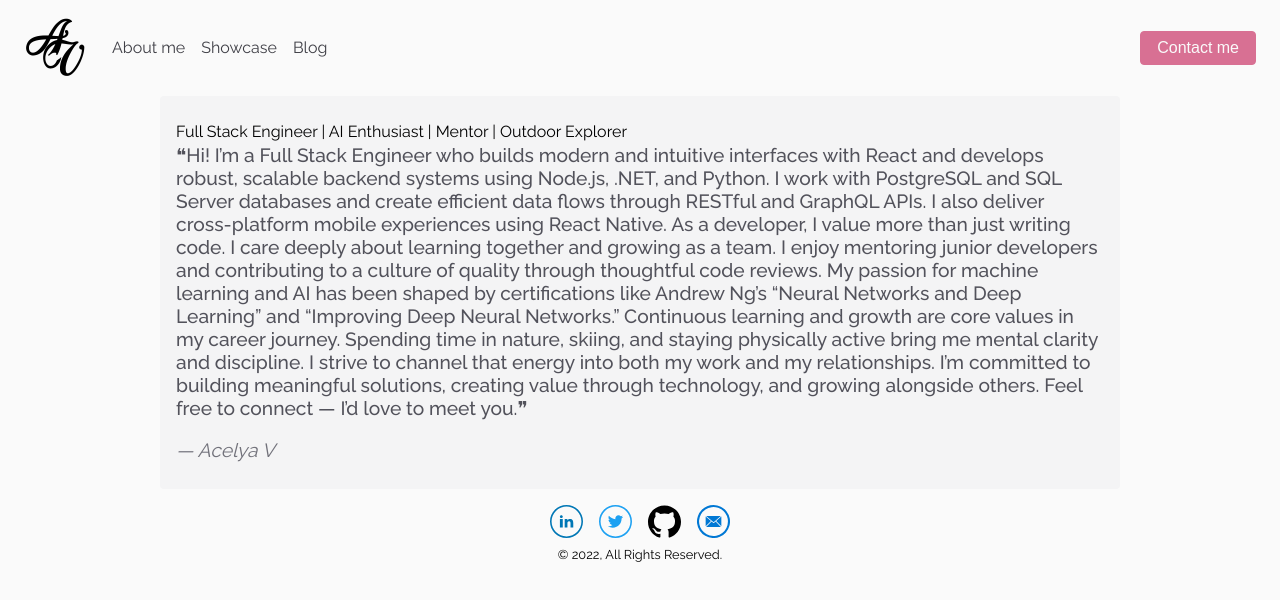
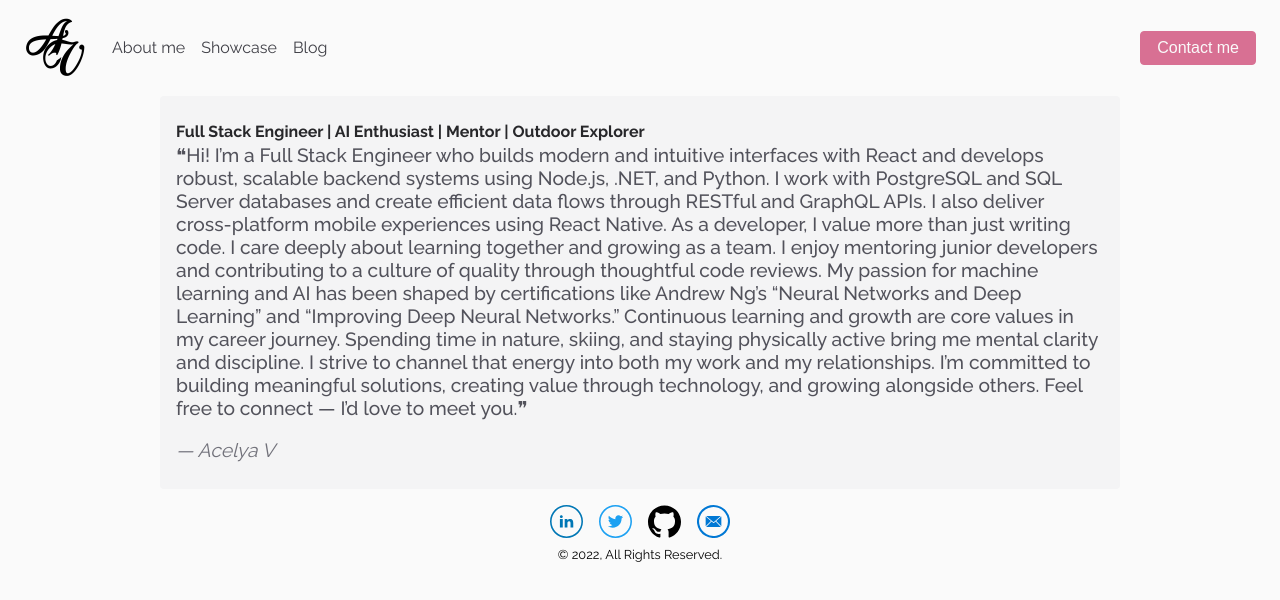
Before and after one commit to acelyavul/acelyavul, a React (Create React App) app: page /about in a window 1280 px wide. Shown: the top 600 px of the page. Built offline with nearby package versions, Linux system fonts and the light colour scheme.

Commit message:
Update About.module.css

```diff
--- a/src/screens/About.module.css
+++ b/src/screens/About.module.css
@@ -20,6 +20,10 @@
   background-color: var(--zinc-100);
   padding: 1.5rem 1rem;
   border-radius: 0.25rem;
+}
+.title {
+  font-weight: 600;
+  color: var(--zinc-800);
 }
 
 .textStyle {
```
